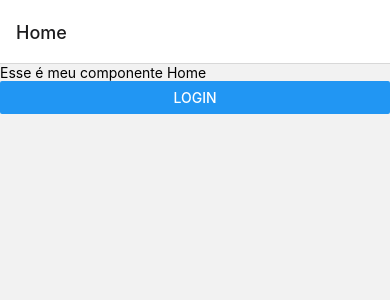
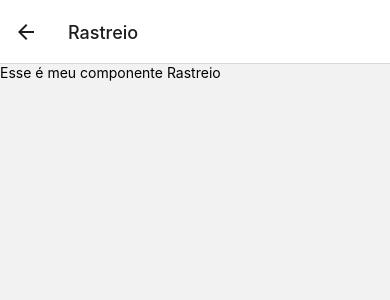
Before and after one commit to LucasCruz-dev/rastreador-logistico, a React Native app: screen /Rastreio in a window 390 px wide. Shown: the top 300 px of the page. Built offline with nearby package versions, Linux system fonts and the light colour scheme.

Commit message:
Reiniciando o app

```diff
--- a/App.js
+++ b/App.js
@@ -3,8 +3,7 @@ import React from 'react';
 import { StyleSheet, Text, View } from 'react-native';
 import { NavigationContainer } from '@react-navigation/native';
 import { createNativeStackNavigator } from '@react-navigation/native-stack';
-import Home from './views/Home'
-import Login from './views/Login'
+import { Home, Login, Rastreio } from './views';
 
 
 export default function App() {
@@ -12,8 +11,14 @@ export default function App() {
   return (
     <NavigationContainer>
       <Stack.Navigator>
-        <Stack.Screen name="Home" component={Home} />
+        <Stack.Screen name="Home" component={Home}
+        options = {{
+          title:'Bem-Vindo',
+
+        }}
+        />
         <Stack.Screen name="Login" component={Login} />
+        <Stack.Screen name="Rastreio" component={Rastreio} />
       </Stack.Navigator>
     </NavigationContainer>
   );
--- /dev/null
+++ b/views/Rastreio.js
@@ -0,0 +1,10 @@
+import React from 'react';
+import { StyleSheet, Text, View } from 'react-native';
+
+export default function Rastreio(){
+return (
+ <View>
+     <Text>Esse é meu componente Rastreio</Text>
+ </View>
+);
+}
--- /dev/null
+++ b/views/index.js
@@ -0,0 +1,4 @@
+import Home from './Home'
+import Login from './Login'
+import Rastreio from './Rastreio'
+export{Home, Login, Rastreio}
```
